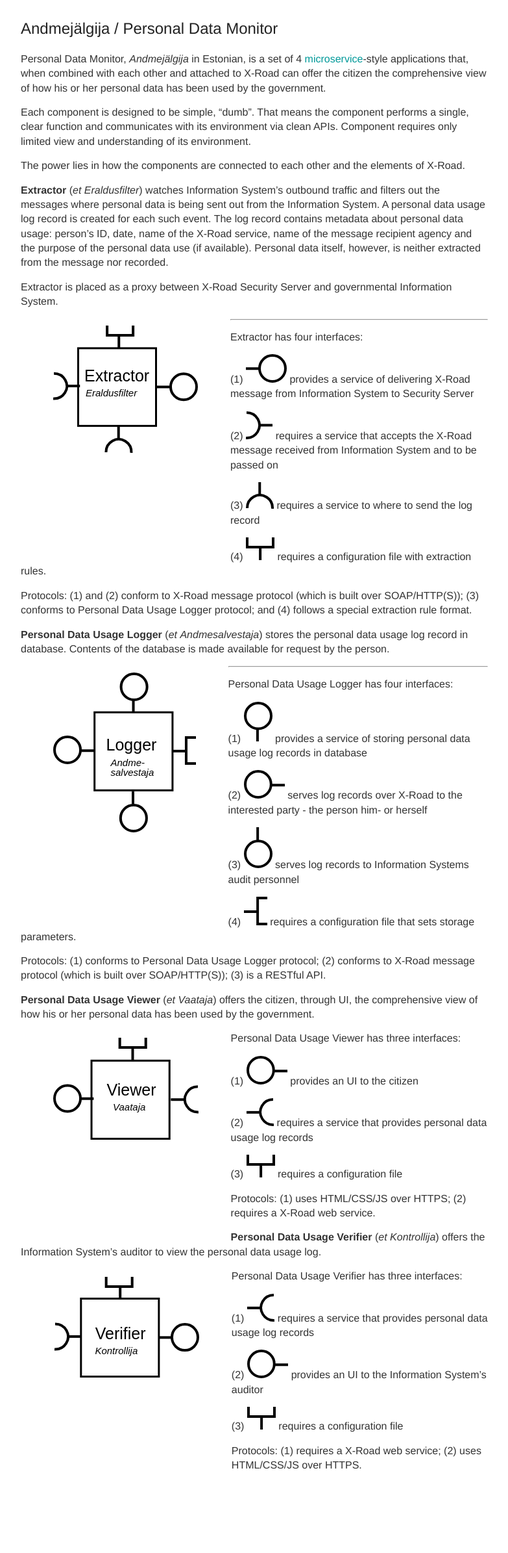
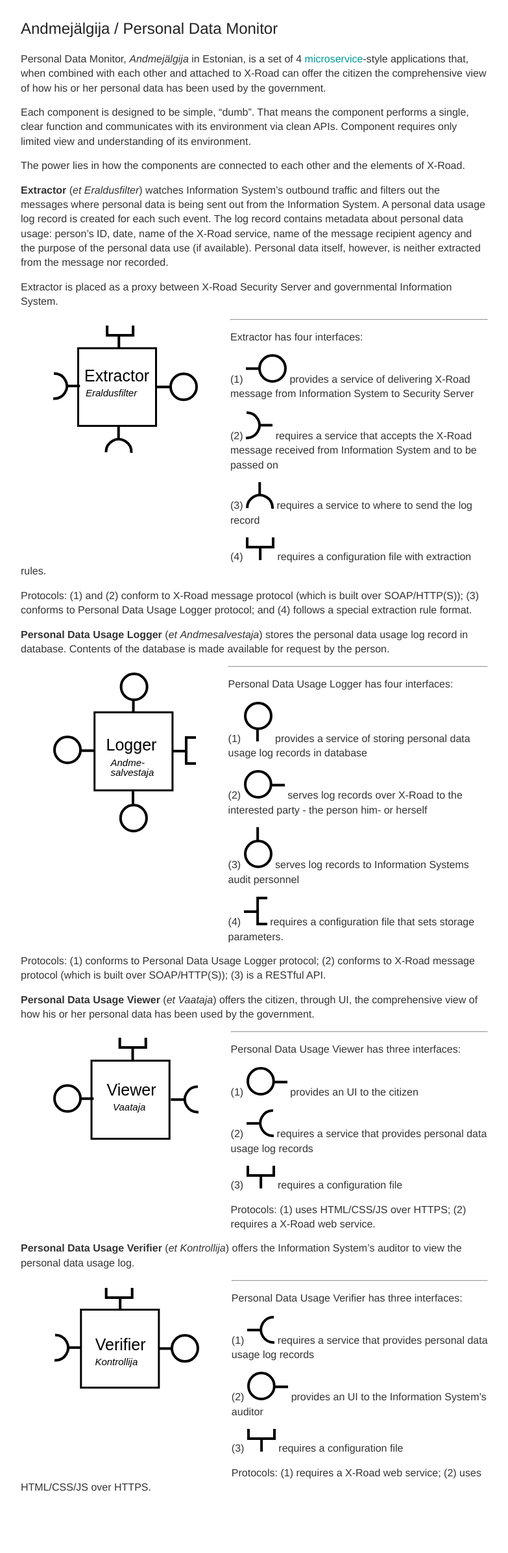
Before and after one commit to e-gov/AJ, a Jekyll site: the page built from _posts/2015-1-1-Presentation.md, in a window 1280 px wide. Shown: the whole page at 65% size, without its empty margins (248-1031 px from the left). Built offline with Jekyll 4.4.1, drawn with Linux system fonts in a browser that asks for light colours; Markdown is read by kramdown in place of the engine named in the settings; before the commit the page ends 2356 px from its top, so only the background shows below that.

Commit message:
Update 2015-1-1-Presentation.md

```diff
--- a/_posts/2015-1-1-Presentation.md
+++ b/_posts/2015-1-1-Presentation.md
@@ -13,7 +13,7 @@
 
 Extractor is placed as a proxy between X-Road Security Server and governmental Information System.
 
-<img style='float:left; margin: 10px 50px 140px 50px;' src='{{ site.url }}/img/Extractor.svg'>
+<img style='float:left; margin: 10px 50px 160px 50px;' src='{{ site.url }}/img/Extractor.svg'>
 
 ---
 Extractor has four interfaces:
@@ -30,10 +30,9 @@
 
 **Personal Data Usage Logger** (*et* *Andmesalvestaja*) stores the personal data usage log record in database. Contents of the database is made available for request by the person.
 
-<img style='float:left; margin: 10px 50px 140px 50px;'  src='{{ site.url }}/img/Logger.svg'>
+<img style='float:left; margin: 10px 50px 160px 50px;'  src='{{ site.url }}/img/Logger.svg'>
 
 ---
-
 Personal Data Usage Logger has four interfaces:
 
 (1) <img style='display: inline-block;' src='{{ site.url }}/img/ProvidesUP.svg'> provides a service of storing personal data usage log records in database
@@ -50,6 +49,7 @@
 
 <img style='float:left; margin: 10px 50px 140px 50px;'  src='{{ site.url }}/img/Viewer.svg'>
 
+---
 Personal Data Usage Viewer has three interfaces:
 
 (1) <img style='display: inline-block;' src='{{ site.url }}/img/ProvidesLEFT.svg'> provides an UI to the citizen
@@ -64,6 +64,7 @@
 
 <img style='float:left; margin: 10px 50px 140px 50px;'  src='{{ site.url }}/img/Verifier.svg'>
 
+---
 Personal Data Usage Verifier has three interfaces:
 
 (1) <img style='display: inline-block;' src='{{ site.url }}/img/RequiresRIGHT.svg'> requires a service that provides personal data usage log records
```
